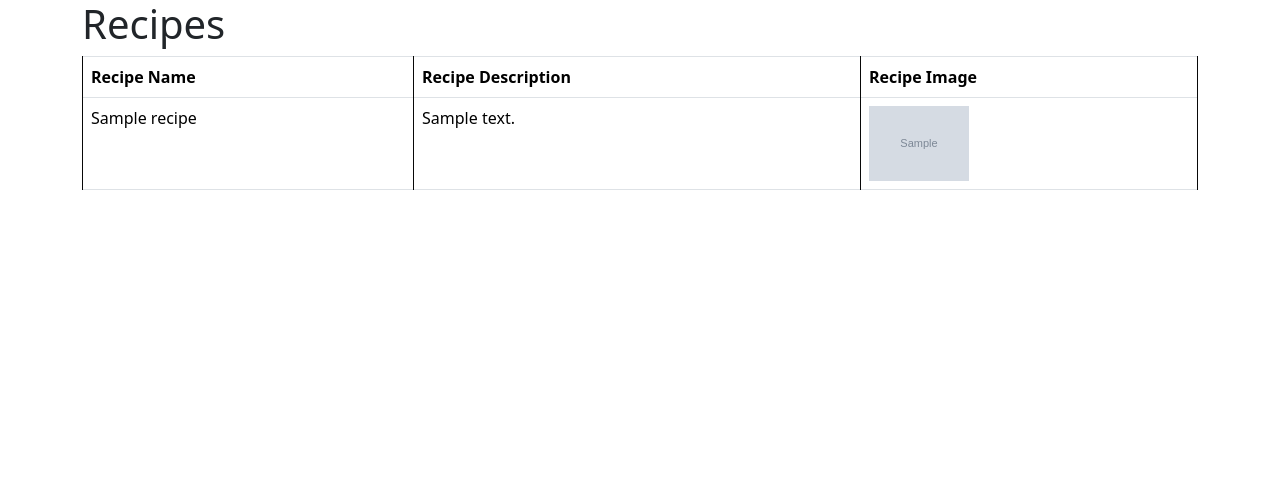
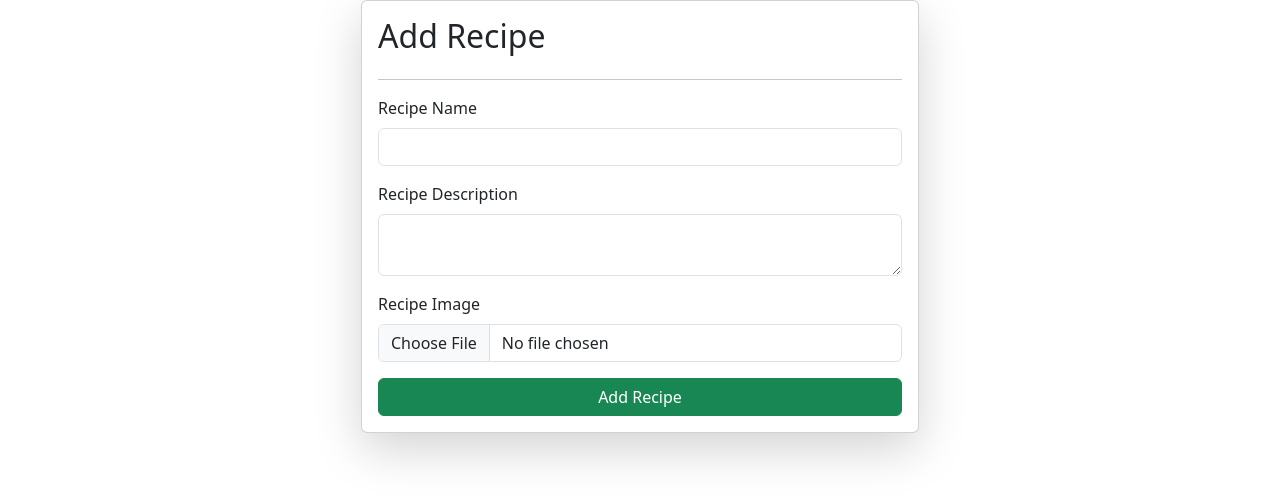
Before and after one commit to shriyajain24/Django-Learning, a Django app: template Recipe_Project/templates/recipes.html in a window 1280 px wide. Shown: the top 501 px of the page. Run offline with Django 5.2, Linux system fonts and the light colour scheme; tables that the repository leaves empty hold one stand-in row (values such as "Sample post"); the template is opened without the code that fills it: values that come from a table or form of the project are taken from there, most other values are stand-ins (such as "Sample title", 1, 10 or a date in 2020); grey boxes marked "Sample" are stand-in pictures.

Commit message:
Refactor recipes.html to implement recipe addition form and remove recipe listing

```diff
--- a/Recipe_Project/templates/recipes.html
+++ b/Recipe_Project/templates/recipes.html
@@ -2,29 +2,24 @@
 {% block start %}
 
 
-<div class="container">
-    <div class="row">
-        <div class="col-md-12">
-            <h1>Recipes</h1>
-            <table class="table table-bordered">
-                <thead>
-                    <tr>
-                        <th>Recipe Name</th>
-                        <th>Recipe Description</th>
-                        <th>Recipe Image</th>
-                    </tr>
-                </thead>
-                <tbody>
-                    {% for recipe in recipes %}
-                    <tr>
-                        <td>{{ recipe.recipe_name }}</td>
-                        <td>{{ recipe.recipe_description }}</td>
-                        <td><img src="{{ recipe.recipe_image.url }}" alt="{{ recipe.recipe_name }}" width="100"></td>
-                    </tr>
-                    {% endfor %}
-                </tbody>
-            </table>
+<div class="container" mt-5>
+    <form class="col-6 mx-auto card p-3 shadow-lg">
+        <h2>Add Recipe</h2>
+        <hr>
+        <div class="mb-3">
+            <label for="recipe_name" class="form-label">Recipe Name</label>
+            <input type="text" class="form-control" >
         </div>
-    </div>
+        <div class="mb-3">
+            <label for="description" class="form-label">Recipe Description</label>
+            <textarea class="form-control"></textarea>
+        </div>
+        <div class="mb-3">
+            <label for="image" class="form-label">Recipe Image</label>
+            <input type="file" class="form-control" >
+        </div>
+        <button type="submit" class="btn btn-success">Add Recipe</button>
+    </form>
+</div>
 
 {% endblock %}
```
